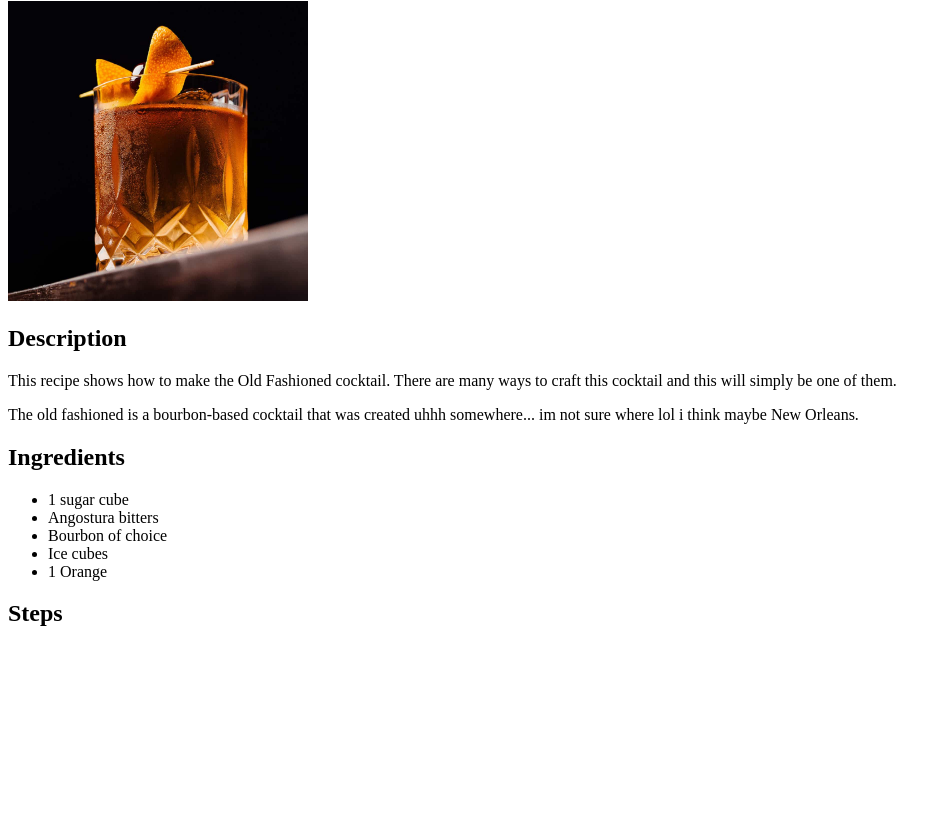
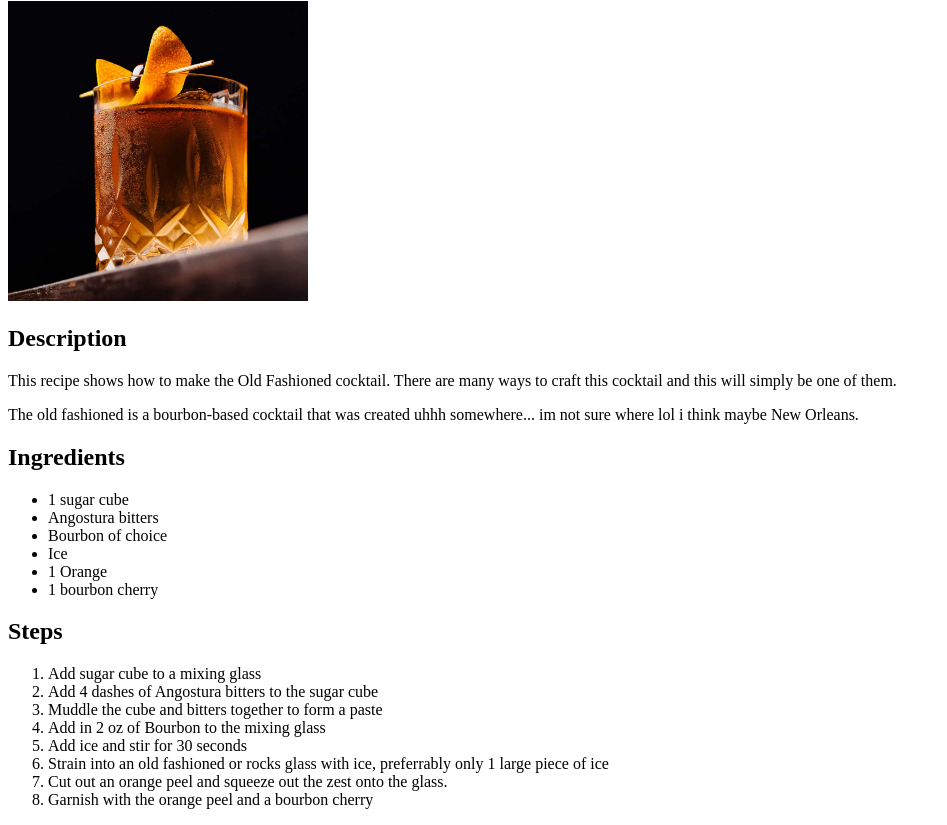
Before and after one commit to bryan-315/odin-recipes, a plain HTML site: page recipes/Old-Fashioned.html in a window 1280 px wide. Shown: the part 79-904 px from the top of the page, without its empty margins (0-947 px from the left). Before the commit the page ends 800 px from the top, so only its background shows below. Drawn offline with Linux system fonts and the light colour scheme.

Commit message:
Complete recipe 1 and add recipe 2 link to index

```diff
--- a/recipes/Old-Fashioned.html
+++ b/recipes/Old-Fashioned.html
@@ -20,12 +20,22 @@
         <li>1 sugar cube</li>
         <li>Angostura bitters</li>
         <li>Bourbon of choice</li>
-        <li>Ice cubes</li>
+        <li>Ice</li>
         <li>1 Orange</li>
+        <li>1 bourbon cherry</li>
     </ul>
 
     <h2>Steps</h2>
-    <ol></ol>
+    <ol>
+        <li>Add sugar cube to a mixing glass</li>
+        <li>Add 4 dashes of Angostura bitters to the sugar cube</li>
+        <li>Muddle the cube and bitters together to form a paste</li>
+        <li>Add in 2 oz of Bourbon to the mixing glass</li>
+        <li>Add ice and stir for 30 seconds</li>
+        <li>Strain into an old fashioned or rocks glass with ice, preferrably only 1 large piece of ice</li>
+        <li>Cut out an orange peel and squeeze out the zest onto the glass.</li>
+        <li>Garnish with the orange peel and a bourbon cherry</li>
+    </ol>
 
 
 </body>
```
Also changed, not shown: index.html (+4 -2 lines), recipes/Angel-Face.html (added).
